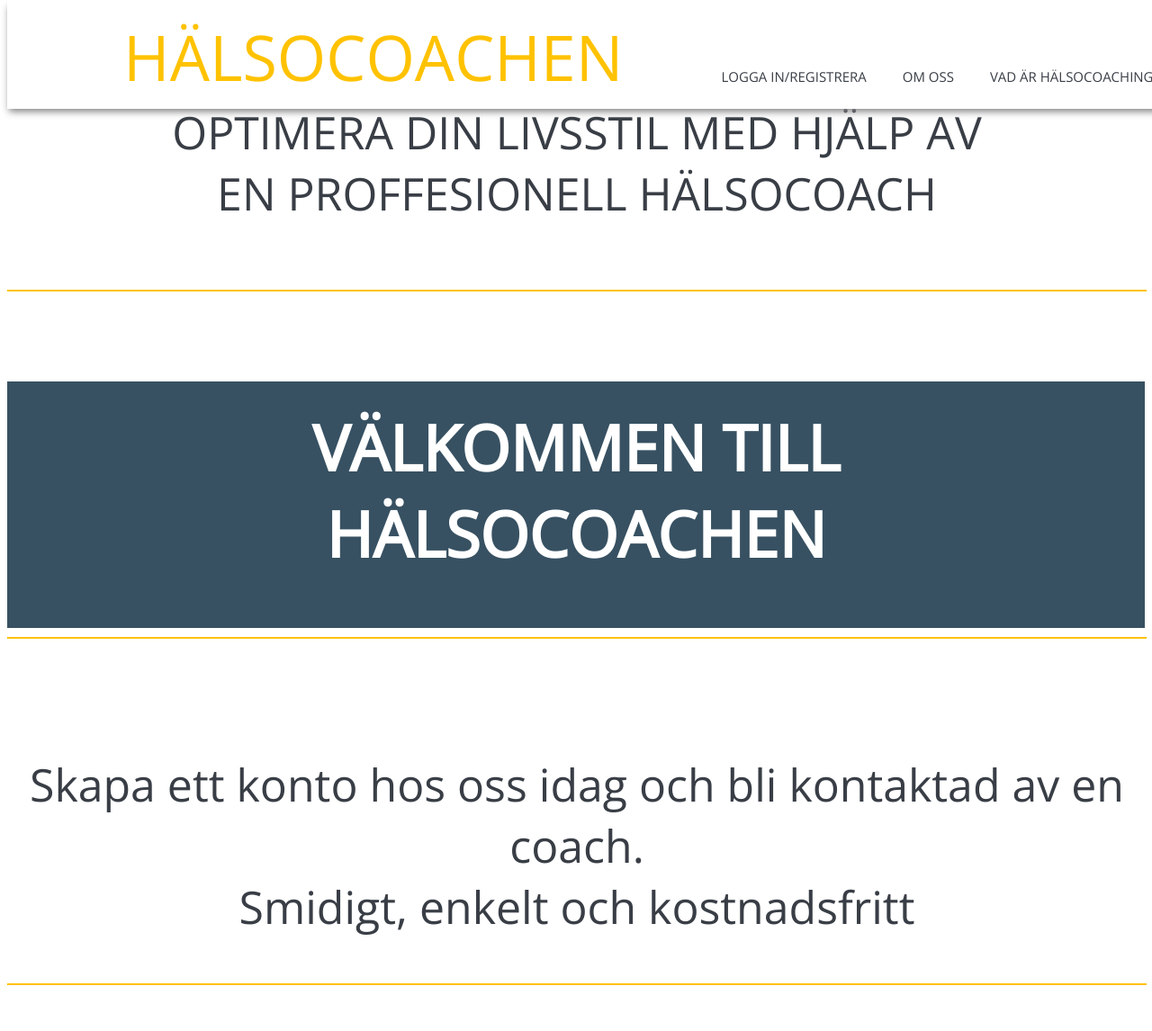
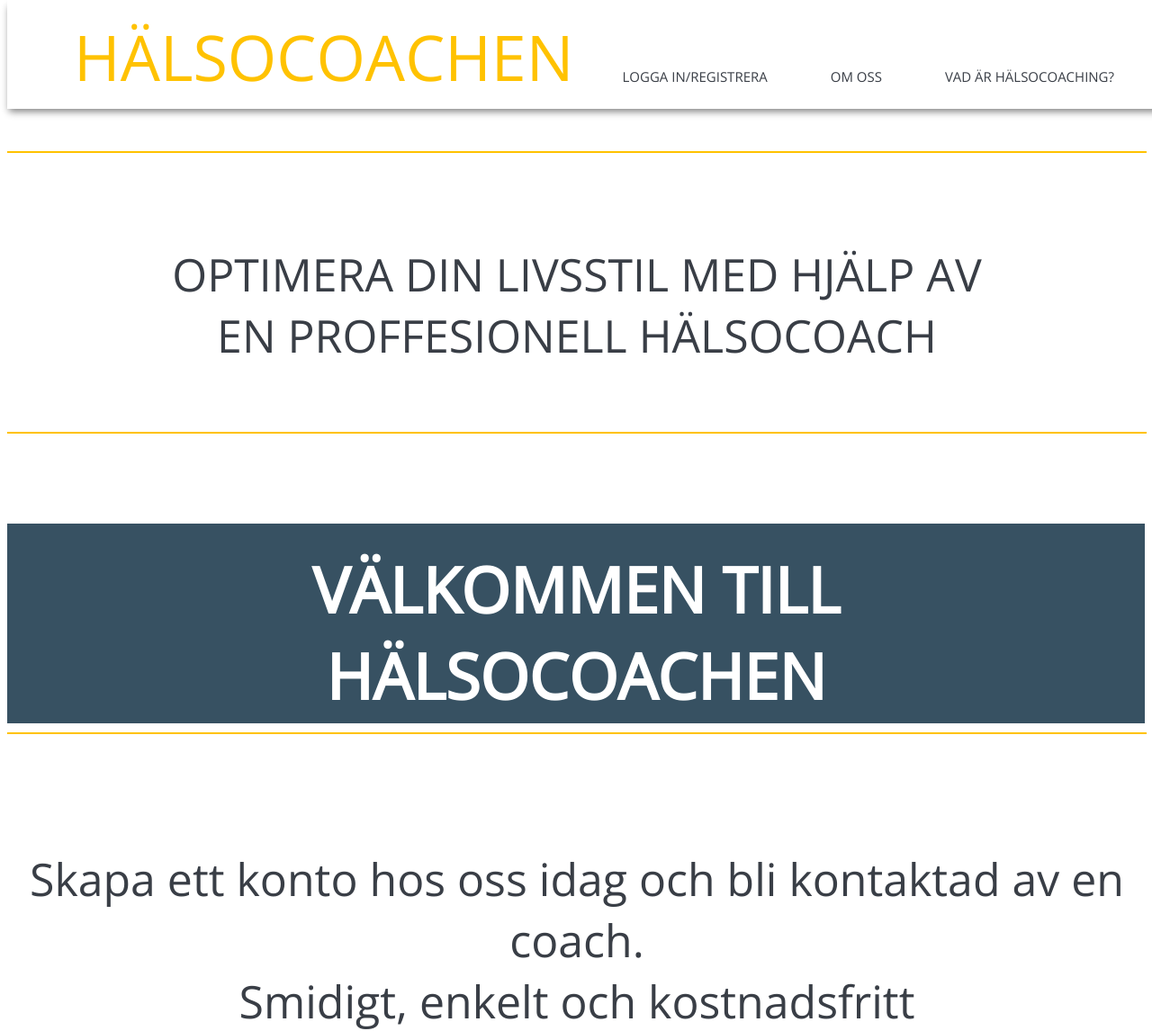
Before and after one commit to Jummis/Projektet, a PHP site: page /index.php in a window 1280 px wide. Shown: the top 1146 px of the page at 90% size. Run offline with PHP 8.4, Linux system fonts and the light colour scheme; some web fonts are replaced.

Commit message:
Sista ändring på header

```diff
--- a/main.css
+++ b/main.css
@@ -2,6 +2,7 @@ body{
     font-family: 'Open Sans', sans-serif;
     text-align: center;
     color: #393E46;
+    padding-top: 150px;
 }
 
 #Logga{
@@ -98,7 +99,7 @@ header{
     top: 0;
     height: 15%;
     box-shadow: 0px 5px 8px -2px grey;
-    width: 1300px;
+    width: 100%;
 }
 
 ul{
@@ -114,6 +115,7 @@ li a {
     display: block;
     text-align: center;
     padding: 20px;
+    padding-right: 50px;
     margin-top: 40px;
     text-decoration: none;
     color: #393E46;
```
